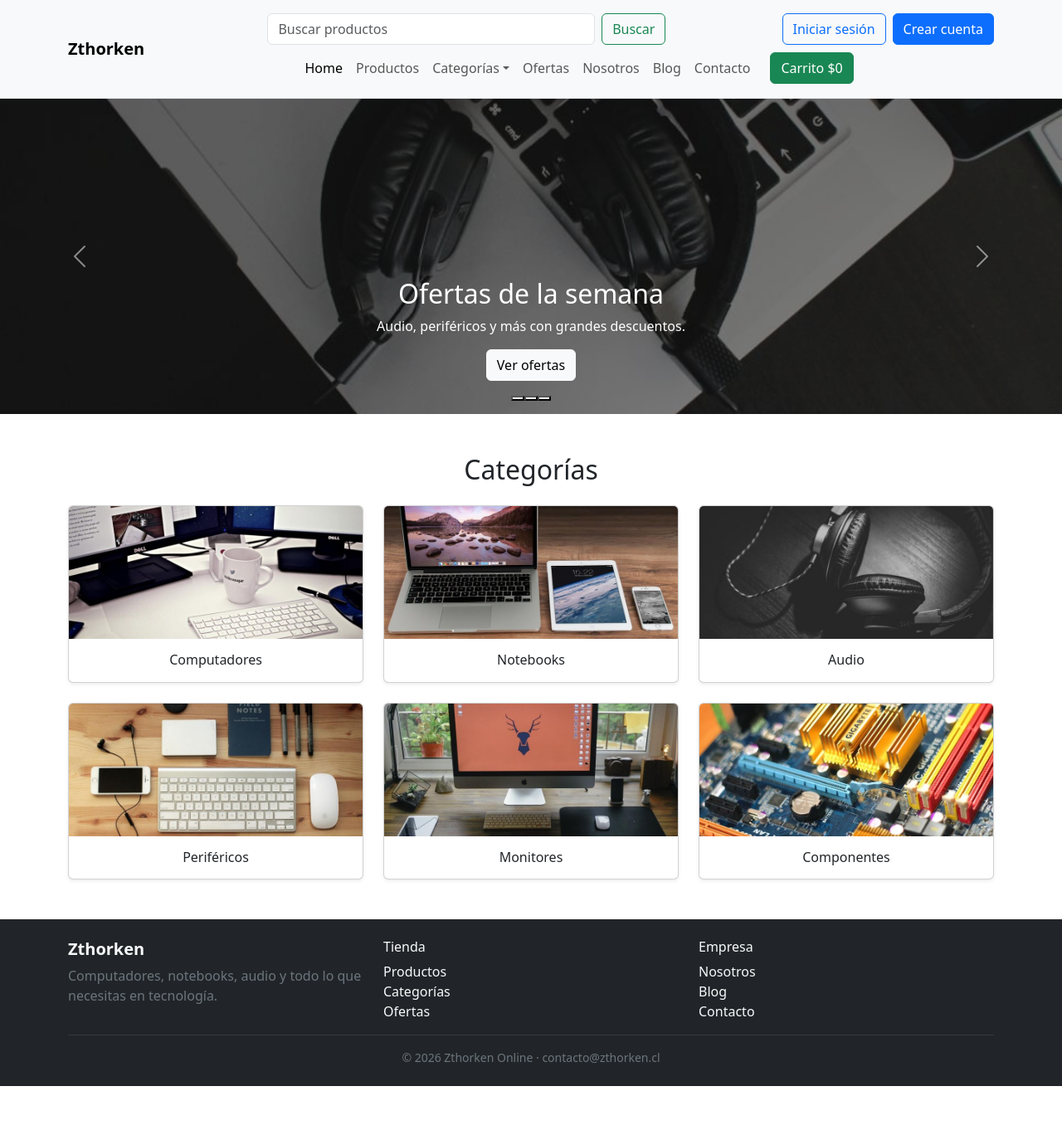
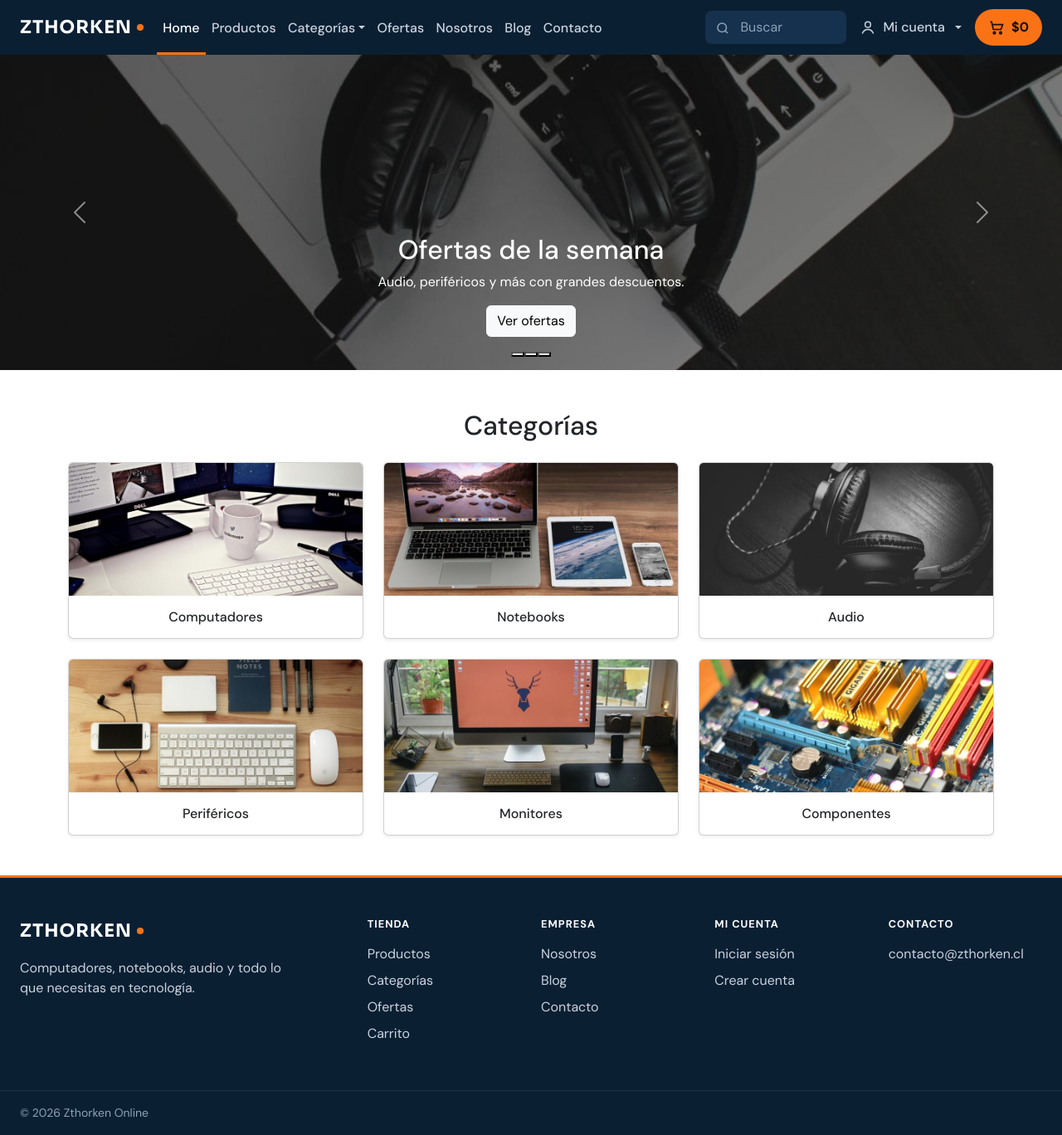
Before and after one commit to bcodedonoso/zthorken-online, a React (Vite) app: page / in a window 1280 px wide. Shown: the whole page at 83% size. Before the commit the page ends 1309 px from the top, so only its background shows below. Built offline with nearby package versions, Linux system fonts and the light colour scheme.

Commit message:
Nuevo diseño del header y footer

```diff
--- a/index.html
+++ b/index.html
@@ -5,6 +5,9 @@
     <link rel="icon" type="image/svg+xml" href="/favicon.svg" />
     <meta name="viewport" content="width=device-width, initial-scale=1.0" />
     <title>Zthorken Online</title>
+    <link rel="preconnect" href="https://fonts.googleapis.com" />
+    <link rel="preconnect" href="https://fonts.gstatic.com" crossorigin />
+    <link href="https://fonts.googleapis.com/css2?family=DM+Sans:wght@400;500;700&family=Sora:wght@700&display=swap" rel="stylesheet" />
   </head>
   <body>
     <div id="root"></div>
--- a/src/components/Footer.jsx
+++ b/src/components/Footer.jsx
@@ -2,39 +2,69 @@ import { Link } from 'react-router-dom'
 
 const anio = new Date().getFullYear()
 
+const columnas = [
+  {
+    titulo: 'Tienda',
+    enlaces: [
+      { to: '/productos', texto: 'Productos' },
+      { to: '/categorias', texto: 'Categorías' },
+      { to: '/ofertas', texto: 'Ofertas' },
+      { to: '/carrito', texto: 'Carrito' },
+    ],
+  },
+  {
+    titulo: 'Empresa',
+    enlaces: [
+      { to: '/nosotros', texto: 'Nosotros' },
+      { to: '/blogs', texto: 'Blog' },
+      { to: '/contacto', texto: 'Contacto' },
+    ],
+  },
+  {
+    titulo: 'Mi cuenta',
+    enlaces: [
+      { to: '/login', texto: 'Iniciar sesión' },
+      { to: '/registro', texto: 'Crear cuenta' },
+    ],
+  },
+]
+
 function Footer() {
   return (
-    <footer className="bg-dark text-light mt-auto py-4">
-      <div className="container">
-        <div className="row gy-3">
-          <div className="col-md-4">
-            <h5 className="fw-bold">Zthorken</h5>
-            <p className="text-secondary mb-0">Computadores, notebooks, audio y todo lo que necesitas en tecnología.</p>
+    <footer className="zt-footer mt-auto">
+      <div className="container-fluid px-3 px-xl-4 py-5">
+        <div className="row gy-4">
+          <div className="col-lg-4">
+            <Link className="zt-logo" to="/">
+              ZTHORKEN<span className="zt-punto" aria-hidden="true"></span>
+            </Link>
+            <p className="mt-3 mb-0" style={{ maxWidth: 320 }}>
+              Computadores, notebooks, audio y todo lo que necesitas en tecnología.
+            </p>
           </div>
 
-          <div className="col-6 col-md-4">
-            <h6>Tienda</h6>
-            <ul className="list-unstyled mb-0">
-              <li><Link className="link-light text-decoration-none" to="/productos">Productos</Link></li>
-              <li><Link className="link-light text-decoration-none" to="/categorias">Categorías</Link></li>
-              <li><Link className="link-light text-decoration-none" to="/ofertas">Ofertas</Link></li>
-            </ul>
-          </div>
+          {columnas.map((c) => (
+            <div className="col-6 col-md-4 col-lg-2" key={c.titulo}>
+              <h2 className="zt-footer-titulo">{c.titulo}</h2>
+              <ul className="list-unstyled mb-0">
+                {c.enlaces.map((e) => (
+                  <li className="mb-2" key={e.to}><Link to={e.to}>{e.texto}</Link></li>
+                ))}
+              </ul>
+            </div>
+          ))}
 
-          <div className="col-6 col-md-4">
-            <h6>Empresa</h6>
-            <ul className="list-unstyled mb-0">
-              <li><Link className="link-light text-decoration-none" to="/nosotros">Nosotros</Link></li>
-              <li><Link className="link-light text-decoration-none" to="/blogs">Blog</Link></li>
-              <li><Link className="link-light text-decoration-none" to="/contacto">Contacto</Link></li>
-            </ul>
+          <div className="col-6 col-md-4 col-lg-2">
+            <h2 className="zt-footer-titulo">Contacto</h2>
+            <a href="mailto:contacto@zthorken.cl">contacto@zthorken.cl</a>
           </div>
         </div>
+      </div>
 
-        <hr className="border-secondary" />
-        <p className="text-secondary small text-center mb-0">
-          © {anio} Zthorken Online · contacto@zthorken.cl
-        </p>
+      <div className="zt-footer-base">
+        <div className="container-fluid px-3 px-xl-4 py-3 small">
+          © {anio} Zthorken Online
+        </div>
       </div>
     </footer>
   )
--- a/src/components/Navbar.jsx
+++ b/src/components/Navbar.jsx
@@ -11,6 +11,23 @@ const enlaces = [
   { to: '/blogs', texto: 'Blog' },
   { to: '/contacto', texto: 'Contacto' },
 ]
+
+// Íconos de línea (decorativos, el texto va en el botón o enlace)
+const iconoBuscar = (
+  <svg width="18" height="18" viewBox="0 0 24 24" fill="none" stroke="currentColor" strokeWidth="2" aria-hidden="true">
+    <circle cx="11" cy="11" r="7" /><path d="M20 20l-3.5-3.5" />
+  </svg>
+)
+const iconoUsuario = (
+  <svg width="20" height="20" viewBox="0 0 24 24" fill="none" stroke="currentColor" strokeWidth="1.8" aria-hidden="true">
+    <circle cx="12" cy="8" r="4" /><path d="M4 21c1.5-4 4.5-6 8-6s6.5 2 8 6" />
+  </svg>
+)
+const iconoCarrito = (
+  <svg width="20" height="20" viewBox="0 0 24 24" fill="none" stroke="currentColor" strokeWidth="2" aria-hidden="true">
+    <circle cx="9" cy="20" r="1.5" /><circle cx="18" cy="20" r="1.5" /><path d="M3 4h2l2.5 11h11L21 8H6.5" />
+  </svg>
+)
 
 function Navbar({ totalCarrito = 0 }) {
   const [busqueda, setBusqueda] = useState('')
@@ -29,11 +46,28 @@ function Navbar({ totalCarrito = 0 }) {
     navigate(texto ? `/productos?buscar=${encodeURIComponent(texto)}` : '/productos')
   }
 
+  const enlace = (e) => (
+    <li className="nav-item" key={e.to}>
+      <NavLink className="nav-link" to={e.to} end>{e.texto}</NavLink>
+    </li>
+  )
+
   return (
-    <header className="bg-light border-bottom sticky-top">
-      <nav className="navbar navbar-expand-xl">
-        <div className="container">
-          <Link className="navbar-brand fw-bold" to="/">Zthorken</Link>
+    <header className="zt-header sticky-top">
+      <nav className="navbar navbar-expand-xl" data-bs-theme="dark">
+        <div className="container-fluid px-3 px-xl-4">
+          <Link className="navbar-brand zt-logo" to="/">
+            ZTHORKEN<span className="zt-punto" aria-hidden="true"></span>
+          </Link>
+
+          {/* Fuera del menú colapsable para que se vea siempre; en escritorio queda al final */}
+          <Link
+            className="zt-carrito ms-auto me-2 me-xl-0 ms-xl-3 order-xl-last"
+            to="/carrito"
+            aria-label={`Carrito $${totalCarrito.toLocaleString('es-CL')}`}
+          >
+            {iconoCarrito}${totalCarrito.toLocaleString('es-CL')}
+          </Link>
 
           <button
             className="navbar-toggler"
@@ -47,52 +81,12 @@ function Navbar({ totalCarrito = 0 }) {
             <span className="navbar-toggler-icon"></span>
           </button>
 
-          <div className="collapse navbar-collapse flex-column align-items-stretch" id="menuPrincipal">
-            <div className="d-flex flex-column flex-xl-row align-items-xl-center gap-2 py-2">
-              <form className="d-flex mx-xl-auto w-100" style={{ maxWidth: 480 }} role="search" onSubmit={buscar}>
-                <input
-                  className="form-control me-2"
-                  type="search"
-                  placeholder="Buscar productos"
-                  aria-label="Buscar productos"
-                  value={busqueda}
-                  onChange={(e) => setBusqueda(e.target.value)}
-                />
-                <button className="btn btn-outline-success" type="submit">Buscar</button>
-              </form>
-
-              {usuario ? (
-                <div className="d-flex align-items-center gap-2">
-                  <span className="navbar-text text-nowrap">Hola, {usuario.nombre}</span>
-                  {esAdmin && <Link className="btn btn-outline-dark text-nowrap" to="/admin">Admin</Link>}
-                  <button className="btn btn-outline-danger text-nowrap" type="button" onClick={cerrarSesion}>
-                    Cerrar sesión
-                  </button>
-                </div>
-              ) : (
-                <div className="d-flex gap-2">
-                  <Link className="btn btn-outline-primary text-nowrap" to="/login">Iniciar sesión</Link>
-                  <Link className="btn btn-primary text-nowrap" to="/registro">Crear cuenta</Link>
-                </div>
-              )}
-            </div>
-
-            <div className="d-flex flex-column flex-xl-row align-items-xl-center justify-content-center gap-xl-3 pb-2">
-              <ul className="navbar-nav">
-                {enlaces.slice(0, 2).map((e) => (
-                  <li className="nav-item" key={e.to}>
-                    <NavLink className="nav-link" to={e.to} end>{e.texto}</NavLink>
-                  </li>
-                ))}
+          <div className="collapse navbar-collapse" id="menuPrincipal">
+            <ul className="navbar-nav me-auto">
+              {enlaces.slice(0, 2).map(enlace)}
 
               <li className="nav-item dropdown">
-                  <a
-                    className="nav-link dropdown-toggle"
-                    href="#"
-                    role="button"
-                    data-bs-toggle="dropdown"
-                    aria-expanded="false"
-                  >
+                <a className="nav-link dropdown-toggle" href="#" role="button" data-bs-toggle="dropdown" aria-expanded="false">
                   Categorías
                 </a>
                 <ul className="dropdown-menu">
@@ -106,16 +100,43 @@ function Navbar({ totalCarrito = 0 }) {
                 </ul>
               </li>
 
-                {enlaces.slice(2).map((e) => (
-                  <li className="nav-item" key={e.to}>
-                    <NavLink className="nav-link" to={e.to}>{e.texto}</NavLink>
-                  </li>
-                ))}
+              {enlaces.slice(2).map(enlace)}
             </ul>
 
-              <Link className="btn btn-success text-nowrap align-self-start align-self-xl-center" to="/carrito">
-                Carrito ${totalCarrito.toLocaleString('es-CL')}
-              </Link>
+            <div className="d-flex flex-column flex-xl-row align-items-xl-center gap-2 gap-xl-3 py-3 py-xl-0">
+              <form className="zt-buscador" role="search" onSubmit={buscar}>
+                <button className="zt-buscador-boton" type="submit" aria-label="Buscar">{iconoBuscar}</button>
+                <input
+                  type="search"
+                  placeholder="Buscar"
+                  aria-label="Buscar productos"
+                  value={busqueda}
+                  onChange={(e) => setBusqueda(e.target.value)}
+                />
+              </form>
+
+              <div className="dropdown">
+                <button className="zt-cuenta dropdown-toggle" type="button" data-bs-toggle="dropdown" aria-expanded="false">
+                  {iconoUsuario}
+                  <span className="text-nowrap">{usuario ? `Hola, ${usuario.nombre}` : 'Mi cuenta'}</span>
+                </button>
+                <ul className="dropdown-menu dropdown-menu-xl-end">
+                  {usuario ? (
+                    <>
+                      {esAdmin && <li><Link className="dropdown-item" to="/admin">Admin</Link></li>}
+                      <li>
+                        <button className="dropdown-item" type="button" onClick={cerrarSesion}>Cerrar sesión</button>
+                      </li>
+                    </>
+                  ) : (
+                    <>
+                      <li><Link className="dropdown-item" to="/login">Iniciar sesión</Link></li>
+                      <li><Link className="dropdown-item" to="/registro">Crear cuenta</Link></li>
+                    </>
+                  )}
+                </ul>
+              </div>
+
             </div>
           </div>
         </div>
--- /dev/null
+++ b/src/estilos.css
@@ -0,0 +1,165 @@
+/* Colores y tipografías del header y footer */
+:root {
+  --zt-azul: #0b1f33;
+  --zt-azul-claro: #16314d;
+  --zt-acento: #f97316;
+  --zt-texto-suave: #c9d3de;
+}
+
+body {
+  font-family: 'DM Sans', system-ui, sans-serif;
+}
+
+.zt-logo {
+  font-family: 'Sora', sans-serif;
+  font-weight: 700;
+  font-size: 1.35rem;
+  letter-spacing: 1px;
+  color: #fff;
+  text-decoration: none;
+  display: inline-flex;
+  align-items: center;
+  gap: 6px;
+}
+.zt-logo:hover {
+  color: #fff;
+}
+
+.zt-punto {
+  width: 8px;
+  height: 8px;
+  border-radius: 50%;
+  background: var(--zt-acento);
+}
+
+/* Header */
+.zt-header {
+  background: var(--zt-azul);
+}
+
+.zt-header .navbar-nav .nav-link {
+  color: var(--zt-texto-suave);
+  font-weight: 500;
+}
+.zt-header .navbar-nav .nav-link:hover,
+.zt-header .navbar-nav .nav-link.active {
+  color: #fff;
+}
+
+/* La página actual se marca con una línea naranja abajo */
+@media (min-width: 1200px) {
+  .zt-header .navbar {
+    padding-block: 0;
+  }
+  .zt-header .navbar-nav .nav-link {
+    padding: 1.4rem 0.45rem 1.25rem;
+  }
+  .zt-header .navbar-nav .nav-link.active {
+    box-shadow: inset 0 -3px 0 var(--zt-acento);
+  }
+}
+
+.zt-buscador {
+  display: flex;
+  align-items: center;
+  height: 40px;
+  border-radius: 8px;
+  background: var(--zt-azul-claro);
+}
+.zt-buscador input {
+  background: transparent;
+  border: 0;
+  outline: none;
+  color: #fff;
+  width: 100%;
+  min-width: 0;
+  padding-right: 12px;
+}
+.zt-buscador input::placeholder {
+  color: #8fa3b8;
+}
+.zt-buscador:focus-within {
+  outline: 2px solid var(--zt-acento);
+}
+.zt-buscador-boton {
+  border: 0;
+  background: transparent;
+  color: #8fa3b8;
+  height: 40px;
+  padding: 0 10px 0 12px;
+}
+
+@media (min-width: 1200px) {
+  .zt-buscador {
+    width: 170px;
+  }
+}
+@media (min-width: 1400px) {
+  .zt-header .navbar-nav .nav-link {
+    padding-inline: 0.6rem;
+  }
+  .zt-buscador {
+    width: 220px;
+  }
+}
+
+.zt-cuenta {
+  display: inline-flex;
+  align-items: center;
+  gap: 8px;
+  border: 0;
+  background: transparent;
+  color: var(--zt-texto-suave);
+  font-weight: 500;
+  padding: 0;
+  min-height: 44px;
+}
+.zt-cuenta:hover {
+  color: #fff;
+}
+
+.zt-carrito {
+  display: inline-flex;
+  align-items: center;
+  gap: 8px;
+  height: 44px;
+  padding: 0 16px;
+  border-radius: 22px;
+  background: var(--zt-acento);
+  color: #1a0e00;
+  font-weight: 700;
+  text-decoration: none;
+  white-space: nowrap;
+}
+.zt-carrito:hover {
+  color: #1a0e00;
+  filter: brightness(1.08);
+}
+
+/* Footer */
+.zt-footer {
+  background: var(--zt-azul);
+  color: var(--zt-texto-suave);
+  border-top: 3px solid var(--zt-acento);
+}
+.zt-footer a:not(.zt-logo) {
+  color: var(--zt-texto-suave);
+  text-decoration: none;
+}
+.zt-footer a:not(.zt-logo):hover {
+  color: #fff;
+}
+
+.zt-footer-titulo {
+  font-size: 0.8rem;
+  font-weight: 700;
+  letter-spacing: 1px;
+  text-transform: uppercase;
+  color: #fff;
+  margin-bottom: 1rem;
+}
+
+.zt-footer-base {
+  border-top: 1px solid var(--zt-azul-claro);
+  color: #8fa3b8;
+}
--- a/src/main.jsx
+++ b/src/main.jsx
@@ -3,6 +3,7 @@ import { createRoot } from 'react-dom/client'
 import { BrowserRouter } from 'react-router-dom'
 import 'bootstrap/dist/css/bootstrap.min.css'
 import 'bootstrap/dist/js/bootstrap.bundle.min.js'
+import './estilos.css'
 import { SesionProvider } from './context/SesionProvider.jsx'
 import { CartProvider } from './context/CartContext.jsx'
 import App from './App.jsx'
```
Lines whose indentation alone changed are shown as unchanged.
